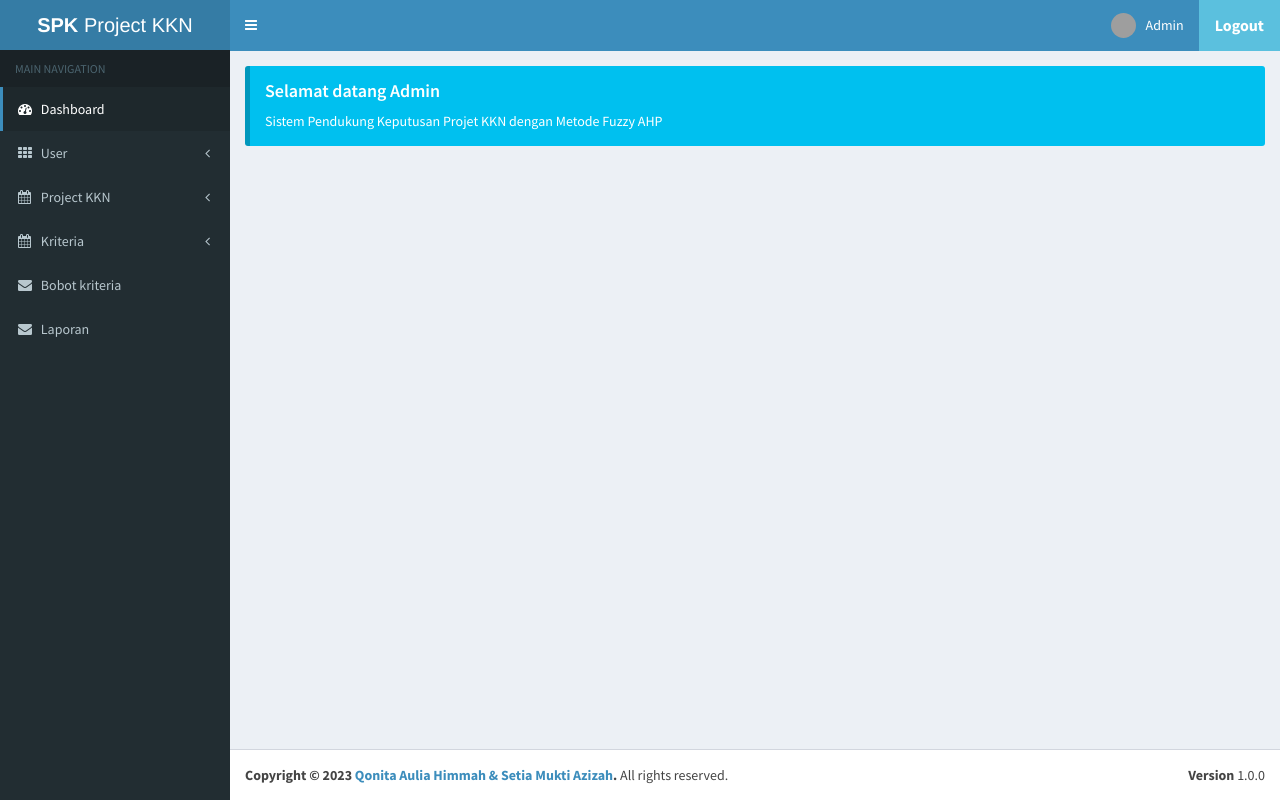
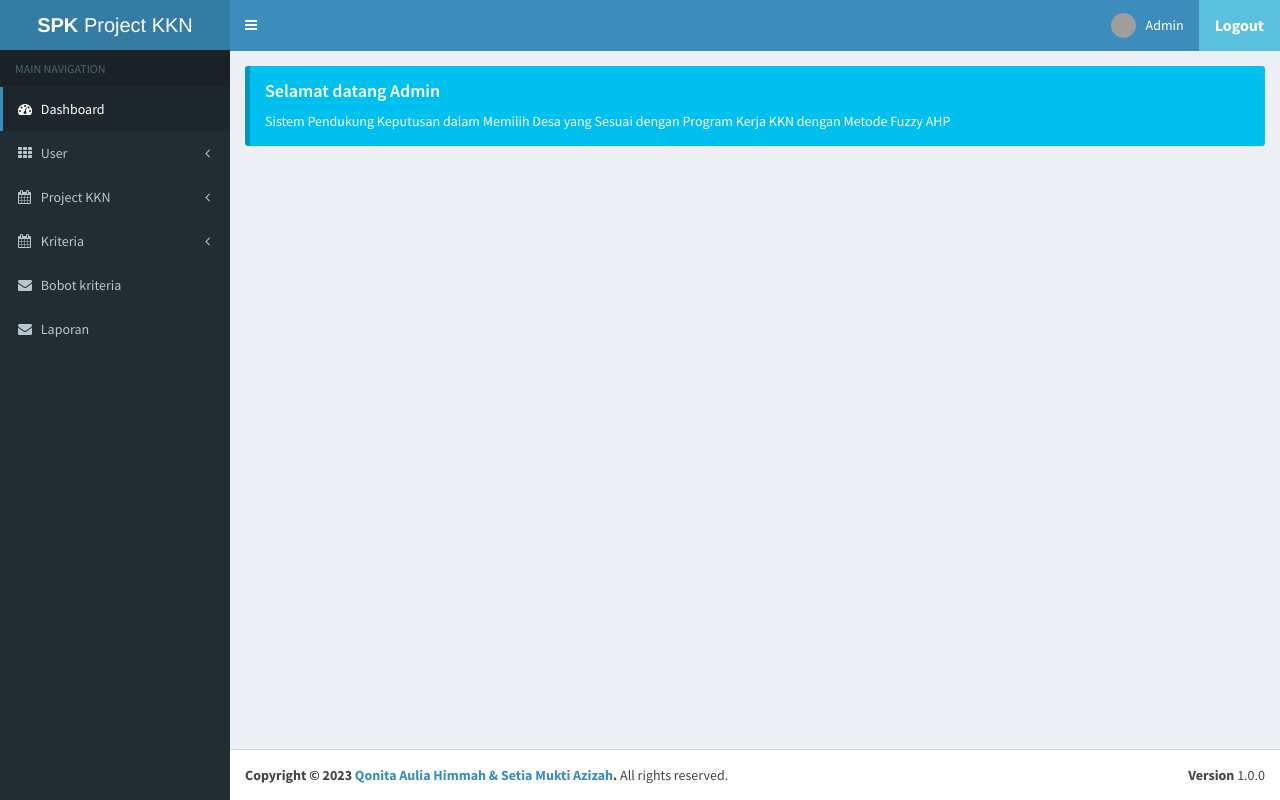
Before and after one commit to setiamuktiazizah/projectKKN, a PHP site: page /index.php in a window 1280 px wide. Run offline with PHP 8.4, Linux system fonts and the light colour scheme; a user stored in the database is signed in; some libraries are stand-ins or nearby versions; grey boxes are pictures that could not be loaded.

Commit message:
perbaiki tulisan dashboard

```diff
--- a/page/dashboard.php
+++ b/page/dashboard.php
@@ -15,14 +15,14 @@
 	  <div class="callout callout-info">
 	    <h4>Selamat datang <?= $_SESSION['name'] ?></h4>
 
-	    <p>Sistem Pendukung Keputusan Projet KKN dengan Metode Fuzzy AHP</p>
+	    <p>Sistem Pendukung Keputusan dalam Memilih Desa yang Sesuai dengan Program Kerja KKN dengan Metode Fuzzy AHP</p>
 	  </div>
 	<?php else : ?>
 
 	  <div class="callout callout-info">
 	    <h4>Halo, Selamat Datang!</h4>
 
-	    <p>Website ini merupakan website sistem pendukung keputusan dalam memilih program kerja yang sesuai dengan desa tempat pelaksanaan KKN</p>
+	    <p>Website ini merupakan website sistem pendukung keputusan dalam memilih desa yang sesuai dengan program kerja KKN</p>
 
 	  </div>
 	  <div class="grid-container">
```
